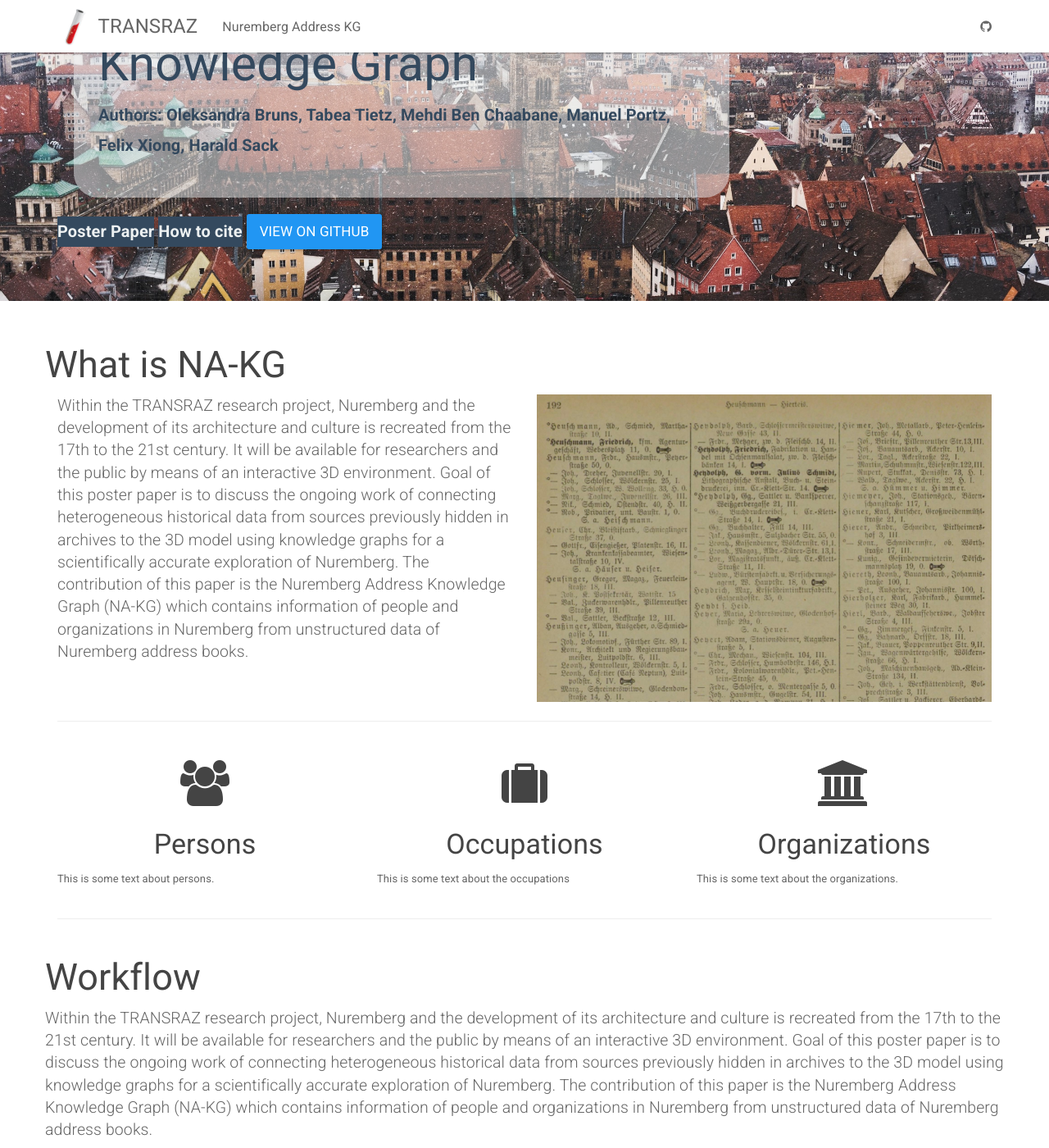
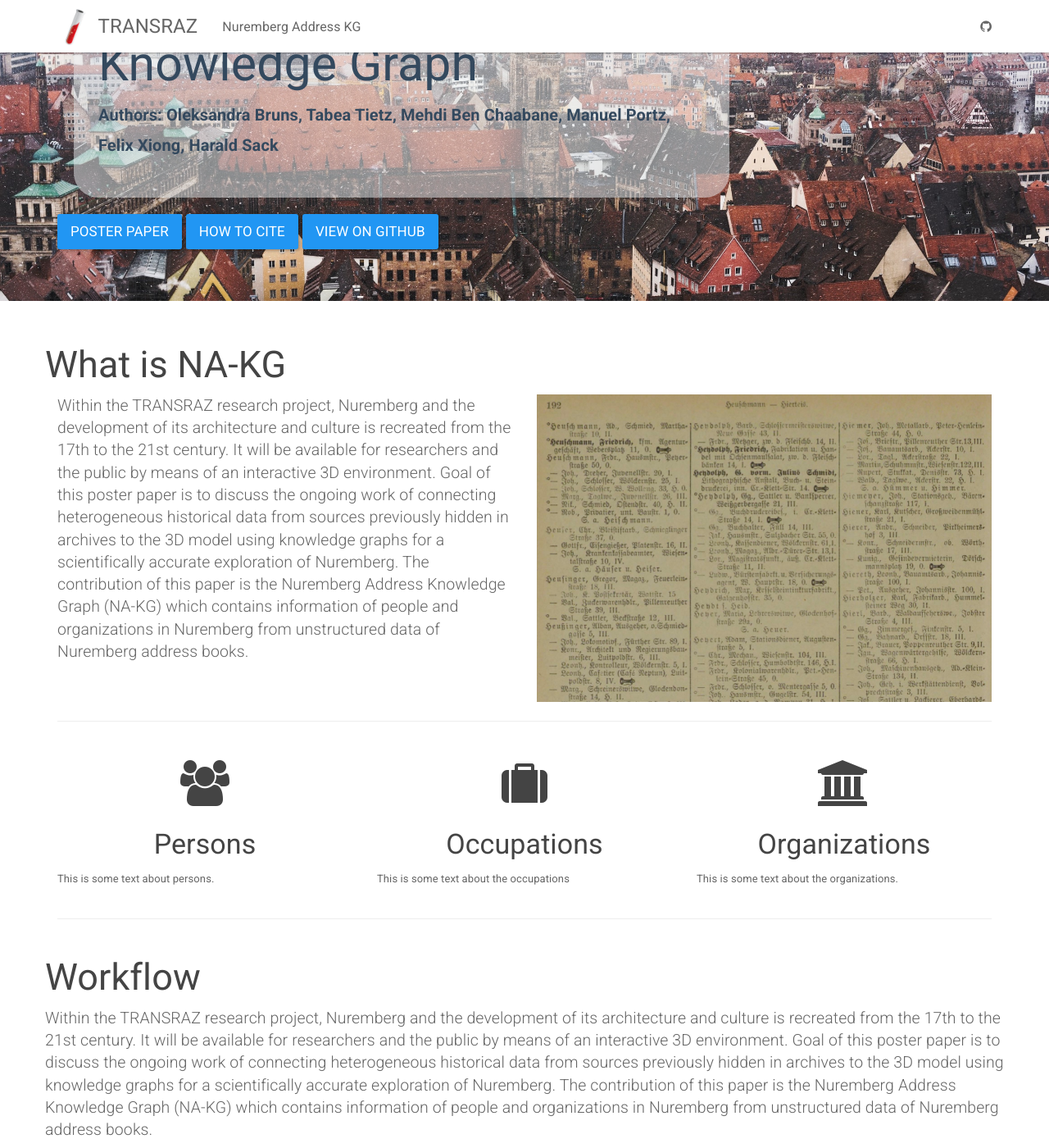
Before and after one commit to ISE-FIZKarlsruhe/Transraz, a Jekyll site: the page built from NA-KG.html, in a window 1280 px wide and 1400 px high, scrolled down 190 px. Shown: the whole window at 82% size. Built offline with Jekyll 4.4.1, drawn with Linux system fonts in a browser that asks for light colours.

Commit message:
edit style stuff

```diff
--- a/NA-KG.html
+++ b/NA-KG.html
@@ -9,8 +9,8 @@
         <p>Authors: Oleksandra Bruns, Tabea Tietz, Mehdi Ben Chaabane, Manuel Portz, Felix Xiong, Harald Sack</p>
         </div>
 
-        <p><a class="btnheader" href="{{ "/docs/home/" | relative_url }}" role="button">Poster Paper</a>
-        <a class="btnheader" href="{{ "/docs/home/" | relative_url }}" role="button">How to cite</a>
+        <p><a class="btn btn-primary btn-lg" href="{{ "/docs/home/" | relative_url }}" role="button">Poster Paper</a>
+        <a class="btn btn-primary btn-lg" href="{{ "/docs/home/" | relative_url }}" role="button">How to cite</a>
         <a class="btn btn-primary btn-lg" href="{{ "/docs/home/" | relative_url }}" role="button">View on Github</a></p>
 
     </div>
--- a/_sass/_jekyll-doc-theme.scss
+++ b/_sass/_jekyll-doc-theme.scss
@@ -72,13 +72,3 @@
   padding: 30px;
   margin: 20px;
   }
-
-.btnheader {
-  background-color: #34495e;
-  color: #ecf0f1 ;
-  display: inline-block;
-  margin-bottom: 0;
-  vertical-align: middle;
-  cursor: pointer;
-  white-space: nowrap;
-}
```
